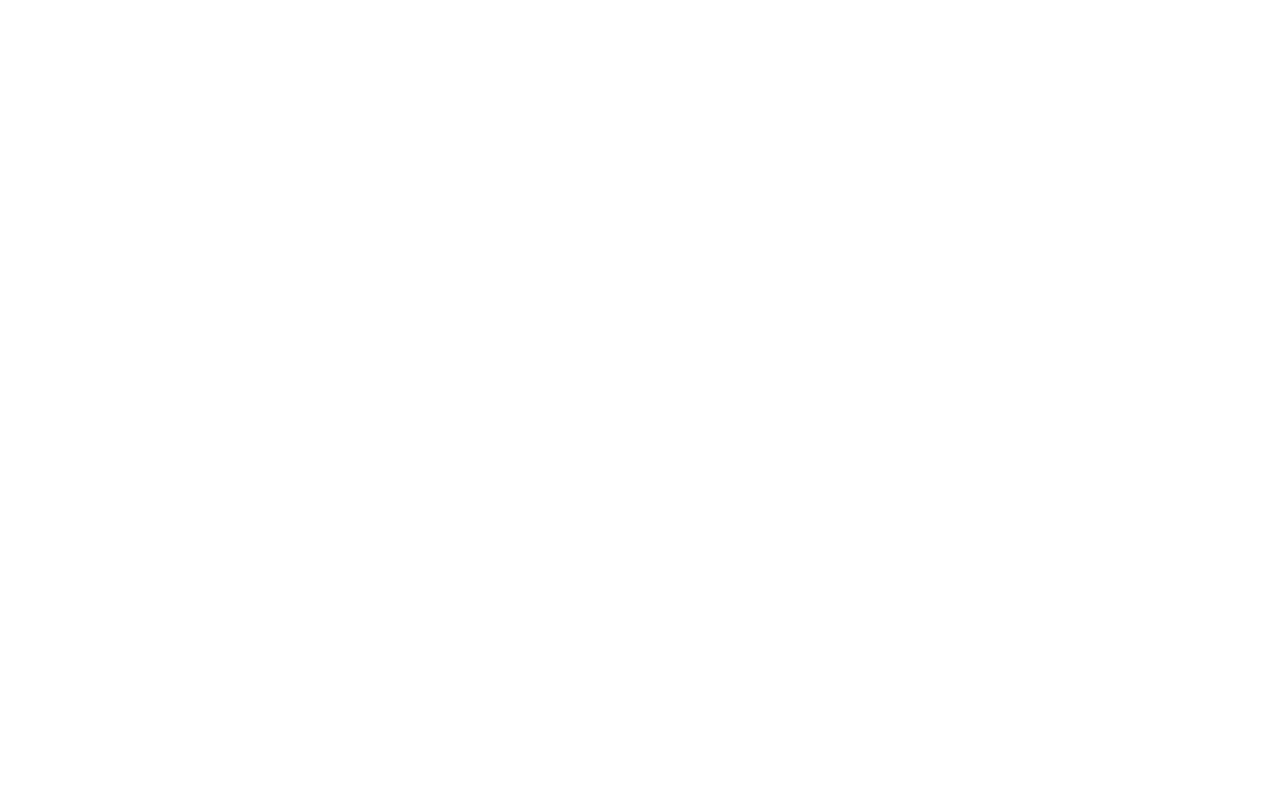
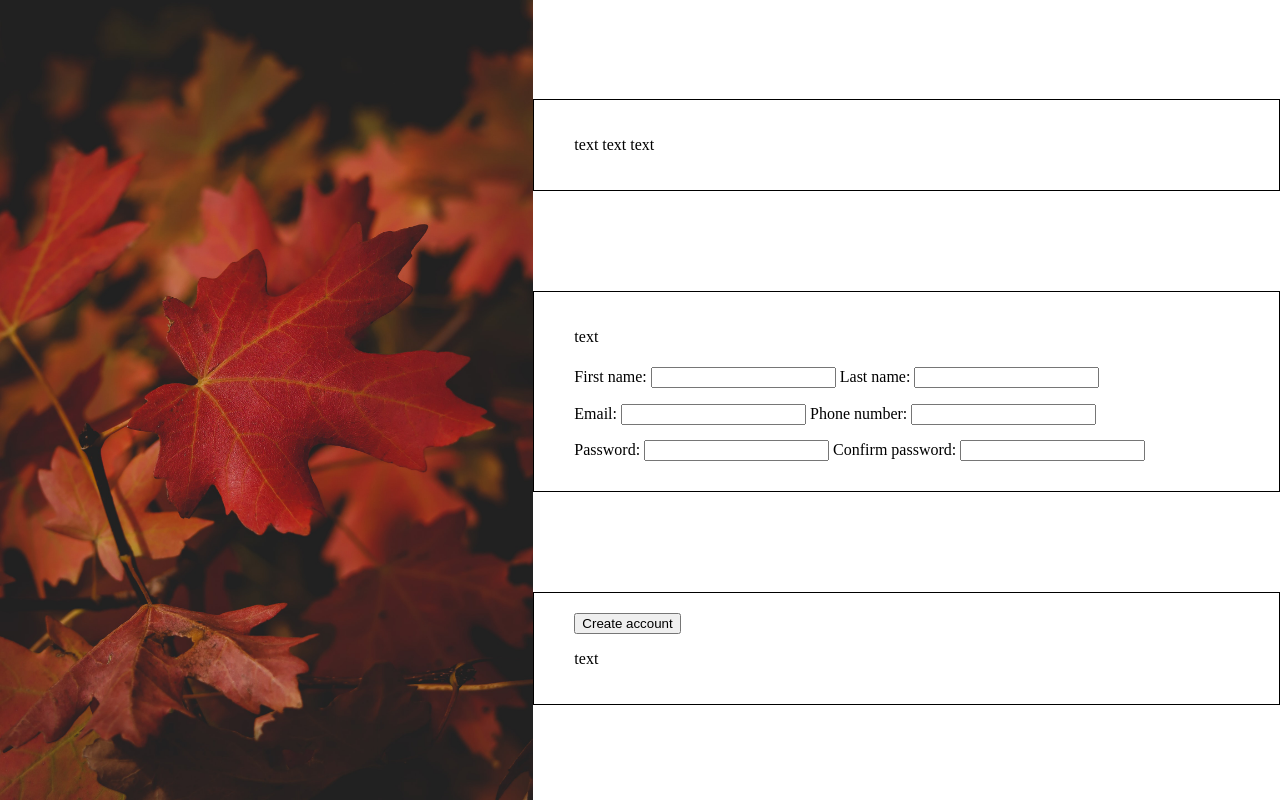
Before and after one commit to stef44n/sign-up-form, a plain HTML site: page index.html in a window 1280 px wide. Drawn offline with Linux system fonts and the light colour scheme.

Commit message:
Add basic page structure

```diff
--- a/index.html
+++ b/index.html
@@ -8,6 +8,42 @@
     <link rel="stylesheet" href="styles.css">
 </head>
 <body>
+    <div class="left">
+        <img src="other-files/courtney-smith-unsplash.jpg" alt="image">
+    </div>
+    <div class="right">
+        <div class="top section">
+            <p>text text text</p>
+        </div>
+        <div class="middle section">
+            <p>text</p>
+            <form action="">
+                <fieldset>
+                    <label for="firstName">First name:</label>
+                    <input type="text" name="firstName" id="firstName">
+                    <label for="lastName">Last name:</label>
+                    <input type="text" name="lastName" id="lastName">
+                </fieldset>
 
+                <fieldset>
+                    <label for="email">Email:</label>
+                    <input type="email" name="email" id="email">
+                    <label for="phone">Phone number:</label>
+                    <input type="tel" name="phone" id="phone">
+                </fieldset>
+
+                <fieldset>
+                    <label for="password">Password:</label>
+                    <input type="password" name="password" id="password">
+                    <label for="password-confirm">Confirm password:</label>
+                    <input type="password" name="password-confirm" id="password-confirm">
+                </fieldset>
+            </form>
+        </div>
+        <div class="bottom section">
+            <button>Create account</button>
+            <p>text</p>
+        </div>
+    </div>
 </body>
 </html>
--- a/styles.css
+++ b/styles.css
@@ -0,0 +1,27 @@
+body {
+    display: flex;
+    margin: 0;
+}
+
+img {
+    height: 100vh;
+}
+
+.right {
+    display: flex;
+    flex-direction: column;
+    justify-content: space-evenly;
+    flex-grow: 1;
+}
+
+.section {
+    border: 1px solid black;
+    display: block;
+    padding: 20px 40px;
+}
+
+fieldset {
+    border: 0;
+    margin-left: 0;
+    padding-left: 0;
+}
```
Also changed, not shown: other-files/courtney-smith-unsplash.jpg (added).
